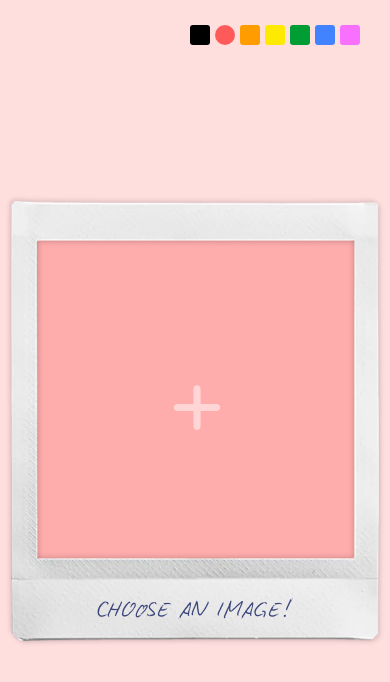
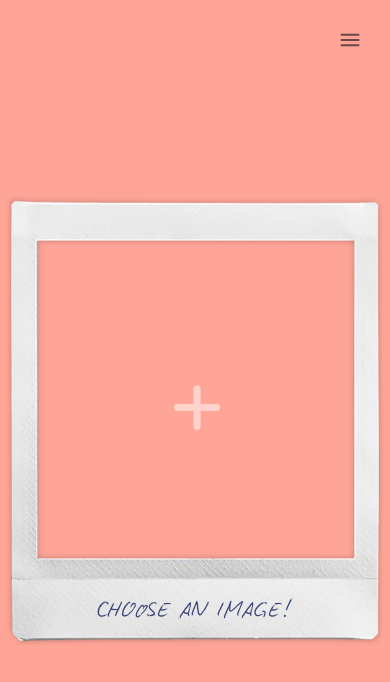
Before and after one commit to linssenste/instax-link-web, a Vue app: page / in a window 390 px wide. Shown: the top 682 px of the page. Built offline with nearby package versions, Linux system fonts and the light colour scheme.

Commit message:
added mobile-friendly overlay for selction and connection

```diff
--- a/src/App.vue
+++ b/src/App.vue
@@ -2,42 +2,51 @@
 	<div class="app-area" id="app-area" :class="{ 'transparent-bg': embedMode != null }">
 
 		<!-- bottom-left corner: color selector -->
-		<ThemeColorSelector v-if="!embedMode" class="theme-color-selector" v-on:color-change="themeChangeEvent" />
+		<PrinterConnection v-show="!isMobile" class="theme-color-selector" :queue="imageQueue" :config="config" />
 
 		<!-- bottom-right corner: project github link -->
-		<ProjectLinks v-if="!embedMode" class="project-links" />
+		<!-- <ProjectLinks v-if="!embedMode"  /> -->
+		<ThemeColorSelector v-show="!isMobile" v-if="!embedMode" class="project-links"
+			v-on:color-change="themeChangeEvent" />
 
 		<!-- top-left corner: polaroid size selector (if no connection) (only square size in preview mode)-->
-		<div v-if="!embedMode" class="printer-variant-settings">
-			<PolaroidSizeSelector v-if="!config.connection" v-on:type-change="typeChangeEvent" />
-			<PrinterConnection :queue="imageQueue" :config="config" />
+		<div v-if="!embedMode && !isMobile" class="printer-variant-settings">
+			<PolaroidSizeSelector v-if="!config.connection" v-on:type-change="typeChangeEvent" connected="square" />
+
 		</div>
 
 		<PolaroidEditor v-on:image="createdImageEvent" :config="config" :queueLength="imageQueue.length" />
+
+
+		<MobileOverlay v-show="isMobile" :config="config" v-on:color-change="themeChangeEvent"
+			v-on:type-change="typeChangeEvent" :queue="imageQueue" />
 
 	</div>
 </template>
 
 <script setup lang="ts">
-import { onMounted, ref } from 'vue';
+import { onMounted, ref, onUnmounted } from 'vue';
 
+import MobileOverlay from './components/layout/MobileOverlay.vue'
 import ThemeColorSelector from './components/layout/ThemeColorSelector.vue'
 import PolaroidSizeSelector from './components/layout/PolaroidSizeSelector.vue';
 
 import PolaroidEditor from './components/polaroid/PolaroidEditor.vue';
 import PrinterConnection from './components/printer/PrinterConnection.vue';
-
 import { InstaxPrinter } from './api/instax';
 
 import { type PrinterStateConfig, InstaxFilmVariant } from './interfaces/PrinterStateConfig';
 
 import { QueueImage } from './interfaces/QueueImage';
-import ProjectLinks from './components/layout/ProjectLinks.vue';
+// import ProjectLinks from './components/layout/ProjectLinks.vue';
+
+
+// if window smaller 1000
+const isMobile = ref<boolean>(window.innerWidth < 1000);
 
 
 const config = ref<PrinterStateConfig>({
 	type: InstaxFilmVariant.SQUARE,
-
 	connection: false,
 	connect: connectBluetoothPrinter,
 	disconnect: disconnectBluetoothPrinter,
@@ -58,7 +67,9 @@ function themeChangeEvent(theme: string = 'dynamic-bg'): void {
 
 // update film type (only if not automatically with printer)
 function typeChangeEvent(filmType: InstaxFilmVariant): void {
-	if (!config.value.connection || !printer) config.value.type = filmType
+	if (!config.value.connection || !printer) {
+		config.value.type = filmType
+	}
 }
 
 
@@ -80,11 +91,29 @@ onMounted(() => {
 		document.documentElement.style.setProperty('--dynamic-bg-color', `var(--${embedMode.value}-color)`);
 		appArea.classList.add('transparent-bg');
 	}
-	window.addEventListener("beforeunload", (event) => {
-		if ((printer != null && imageQueue.value.length > 0 || isPrinting)) event.returnValue = true;
-	});
+	window.addEventListener("beforeunload", unload);
+	window.addEventListener('resize', resize);
 
 })
+
+onUnmounted(() => {
+	window.removeEventListener("beforeunload", unload);
+	window.removeEventListener('resize', resize);
+	if (timeoutHandle) clearInterval(timeoutHandle);
+	if (printer) printer.disconnect();
+})
+
+function resize(): void  {
+		isMobile.value = window.innerWidth < 1000;
+	}
+
+function unload(event): void {
+	if ((printer != null && imageQueue.value.length > 0 || isPrinting)) {
+		event.returnValue = true;
+	}
+}
+
+
 
 async function disconnectBluetoothPrinter(): Promise<void> {
 	if (!printer) return;
@@ -281,7 +310,7 @@ async function finishUpPrinting() {
 		width: 100%;
 		height: 100%;
 		background-color: var(--dynamic-bg-color);
-		opacity: 0.2;
+		opacity: .5;
 		z-index: -1;
 	}
 }
--- /dev/null
+++ b/src/components/layout/MobileOverlay.vue
@@ -0,0 +1,158 @@
+<template>
+    <div>
+        <button class="close-button" v-on:click="showOverlay = true">
+        <img draggable="false" alt="settings icon"
+                src="@/assets/icons/printer/menu.svg" width="25" height="25" />
+    </button>
+        <div v-if="showOverlay" class="overlay">
+
+            <button v-on:click="showOverlay = false" class="close-button"><img draggable="false" alt="close icon"
+                    src="@/assets/icons/controls/xmark.svg" width="20" height="20" /></button>
+            <PolaroidSizeSelector v-if="!config.connection" class="polaroid-size-selector"
+                v-on:type-change="typeChangeEvent" connected="square" />
+
+
+
+            <div class="settings-area">
+                <ThemeColorSelector v-on:color-change="themeChangeEvent" />
+                <PrinterConnection class="connection-button" :queue="queue" :config="config" />
+            </div>
+
+
+        </div>
+    </div>
+</template>
+
+<script setup lang="ts">
+import ThemeColorSelector from './ThemeColorSelector.vue'
+import PolaroidSizeSelector from './PolaroidSizeSelector.vue';
+import PrinterConnection from '../printer/PrinterConnection.vue';
+
+import { type PrinterStateConfig } from './interfaces/PrinterStateConfig';
+import { QueueImage } from './interfaces/QueueImage';
+
+import { ref } from 'vue';
+const emit = defineEmits<{
+    (e: 'type-change', value: string): void,
+    (e: 'color-change', value: string): void
+}>()
+
+const props = withDefaults(defineProps<{
+    config?: PrinterStateConfig
+    queue?: QueueImage[]
+}>(), {
+    config: () => (null),
+    queue: () => []
+})
+props.config;
+
+const showOverlay = ref<boolean>(false)
+
+
+function typeChangeEvent(value: string) {
+    emit('type-change', value)
+}
+
+function themeChangeEvent(value: string) {
+    emit('color-change', value)
+}
+</script>
+
+<style scoped>
+.overlay {
+    position: fixed;
+    top: 0;
+    left: 0;
+    z-index: 1000000;
+    width: 100%;
+    height: 100%;
+    background-color: rgba(255, 255, 255, 0.7);
+    backdrop-filter: blur(15px);
+    -webkit-backdrop-filter: blur(15px);
+
+    &::before {
+        content: '';
+        position: absolute;
+        top: 0;
+        left: 0;
+        width: 100%;
+        height: 100%;
+        background-color: var(--dynamic-bg-color);
+        opacity: .2;
+        z-index: -1;
+    }
+}
+
+.settings-area {
+    position: absolute;
+    bottom: 25px;
+    width: calc(100% - 50px);
+    left: 50%;
+    transform: translateX(-50%);
+
+    display: flex;
+    flex-direction: column;
+    align-items: center;
+    justify-content: center;
+    gap: 40px;
+}
+
+
+.connection-button {
+    position: relative;
+    width: 100%;
+}
+
+.polaroid-size-selector {
+    position: absolute;
+    top: 70px;
+    left: 50%;
+
+    text-align: center !important;
+    transform: translateX(-50%);
+}
+
+
+.close-button {
+    position: absolute;
+    top: 10px;
+    right: 10px;
+    background-color: transparent;
+    opacity: .75;
+    width: 60px;
+    height: 60px;
+    border-radius: 50%;
+    cursor: pointer;
+    transition: all 150ms linear;
+}
+
+@media (hover: hover) and (pointer: fine) {
+
+
+    .close-button:hover {
+        opacity: 1;
+        transform: scale(1.15);
+        box-shadow: none;
+
+    }
+
+
+    .close-button:hover img {
+        opacity: 1;
+    }
+}
+
+.close-button img {
+    opacity: .75;
+
+
+    position: absolute;
+    top: 50%;
+    left: 50%;
+    transform: translate(-50%, -50%);
+
+    -moz-user-select: none;
+    -webkit-user-select: none;
+    user-select: none;
+}
+</style>
--- a/src/components/polaroid/PolaroidFrame.vue
+++ b/src/components/polaroid/PolaroidFrame.vue
@@ -92,7 +92,7 @@ const polaroidImageSource = computed(() => {
 	aspect-ratio: 800/800;
 }
 
-.inner-large {
+.inner-wide {
 	padding-top: 5px;
 	padding-left: 2px;
 	aspect-ratio: 1260/840;
--- a/src/style.css
+++ b/src/style.css
@@ -1,18 +1,23 @@
 :root {
 	--dynamic-bg-color: #FF5A5A;
-	--blue-color: #4183FF;
-	--pink-color: #F870FF;
-	--orange-color: #FE9C00;
-	--yellow-color: #FEEA00;
-	--green-color: #009C34;
-	--red-color: #FF5A5A;
+
+	--yellow-color: #FFD840;
+	--blue-color: #3FC2C3;
+	--pink-color: #830065;
+
+	--orange-color: #FF8025;
+	--green-color: #01667E;
+	--red-color: #FF4D33;
+
 
 	--error-color: #FF5A5A;
 	--grey-color: #a0a0a0;
-	--light-grey-color: #dadada;
+	--light-grey-color: #e0e0e0;
 	--white-color: #ffffff;
 	--black-color: #000
 }
+
+
 
 html,
 body {
@@ -42,7 +47,7 @@ button {
 	padding-right: 16px;
 	outline: none;
 	border: none;
-	border-radius: 8px;
+	border-radius: 10px;
 	font-weight: 400;
 	text-transform: uppercase;
 	letter-spacing: 2px;
```
Also changed, not shown: src/assets/icons/printer/menu.svg (added).
